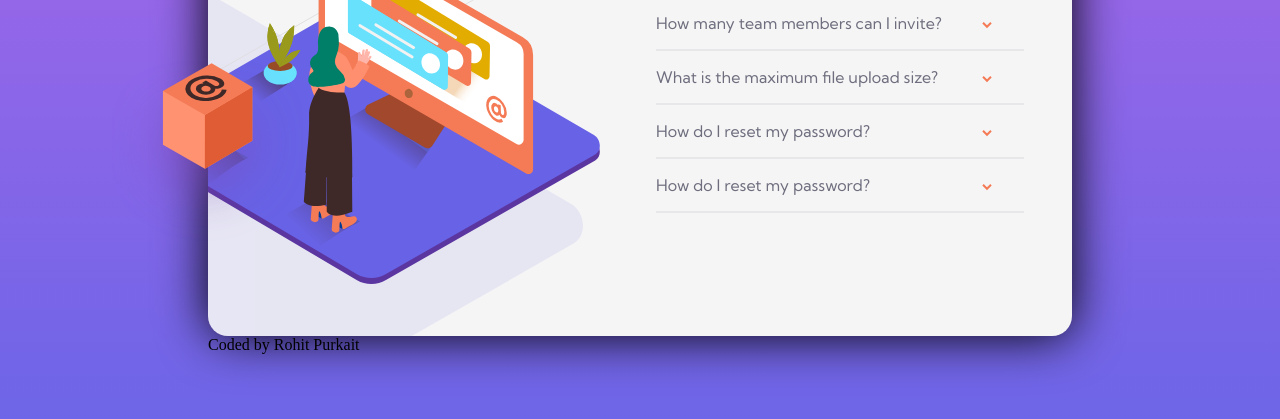
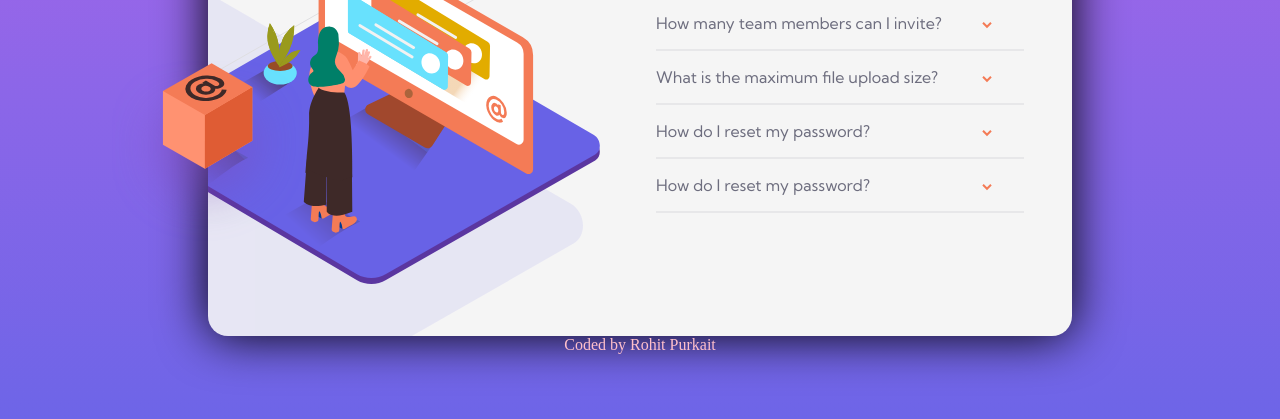
Before and after one commit to codeswithroh/FAQ-card, a plain HTML site: page index.html in a window 1280 px wide. Shown: the part 285-704 px from the top of the page. Drawn offline with Linux system fonts and the light colour scheme.

Commit message:
Update style.css

```diff
--- a/style.css
+++ b/style.css
@@ -4,6 +4,10 @@
     box-sizing: border-box;
 }
 
+#author{
+    text-align: center;
+    color:pink;
+}
 
 h1{
     padding-bottom:1em;
```
